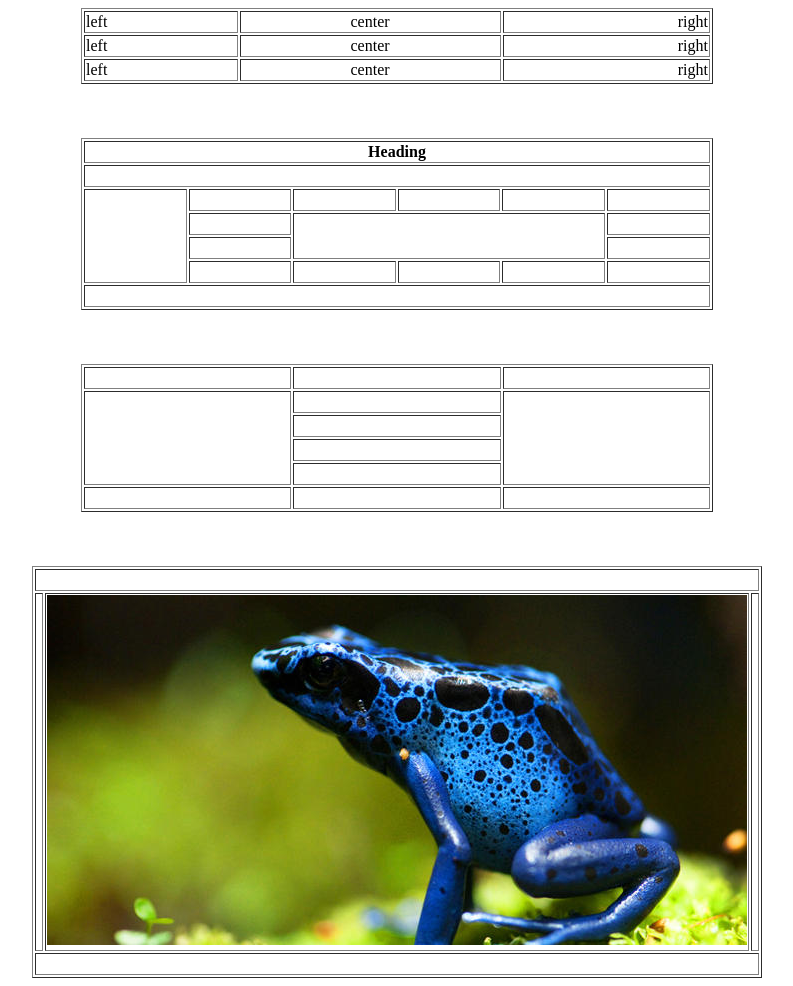
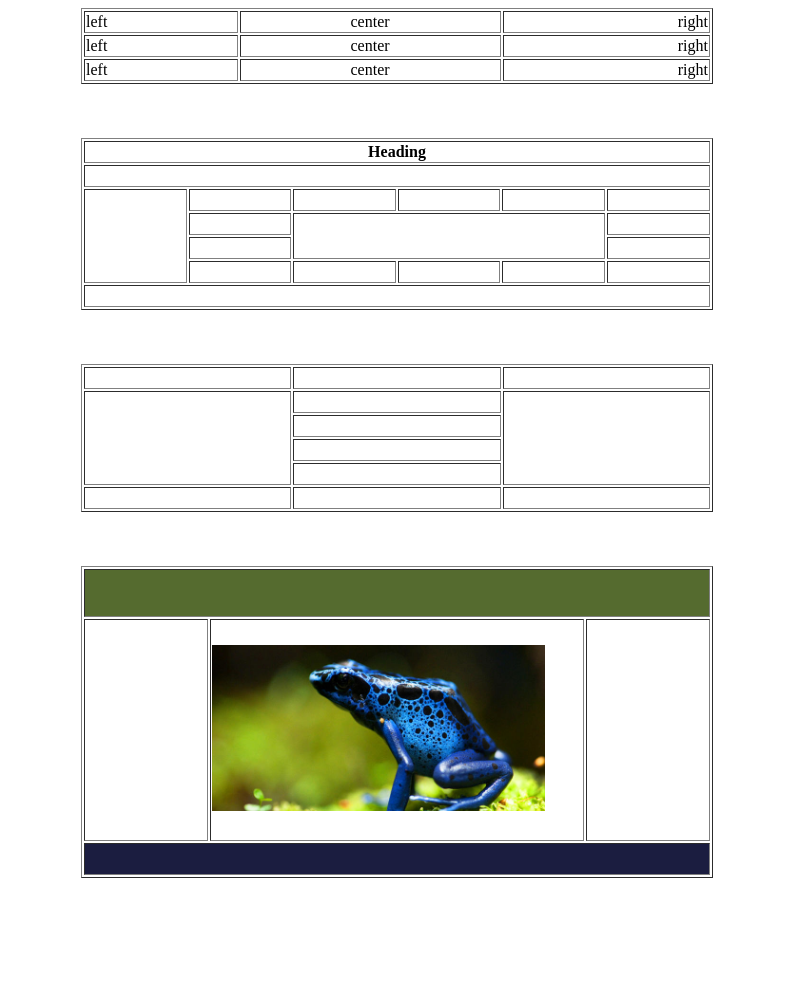
Before and after one commit to JanakPoojary/Promact_HTML_A2, a plain HTML site: page Index.html in a window 1280 px wide. Shown: the whole page, without its empty margins (243-1036 px from the left). After the commit the page ends 886 px from the top, so only its background shows below. Drawn offline with Linux system fonts and the light colour scheme.

Commit message:
Design fixes

```diff
--- a/Index.html
+++ b/Index.html
@@ -88,15 +88,15 @@
     </tr>
     </table><br/><br/><br/>
     <table border="1" width="50%" align="center">
-      <tr>
+      <tr style="background-color:#556b2f;height:3rem;">
         <td colspan="3">&nbsp</td>
       </tr>
       <tr>
-        <td width="200px">&nbsp</td>
-        <td><img src="frogpicture.jpg"/></td>
-        <td width="200px">&nbsp</td>
+        <td width="20%">&nbsp</td>
+        <td width="60%"><img src="frogpicture.jpg" style="padding-top:1.5rem;padding-bottom:1.5rem;width:90%;height:80%;"/></td>
+        <td width="20%">&nbsp</td>
       </tr>
-      <tr>
+      <tr style="background-color:#1b1d40;height:2rem;">
         <td  colspan="3">&nbsp</td>
       </tr>
       </table>
```
